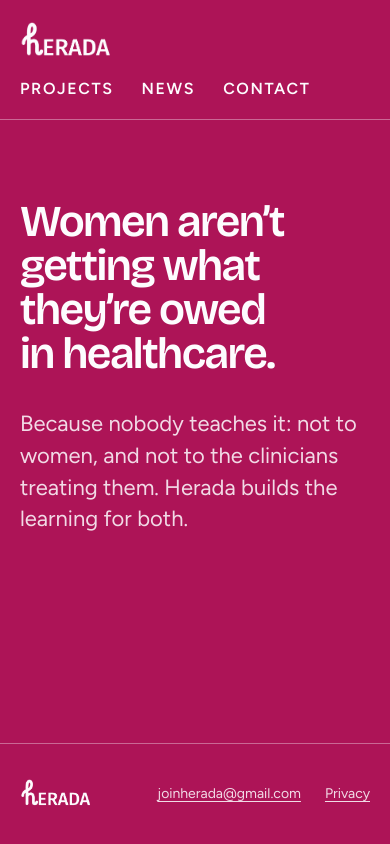
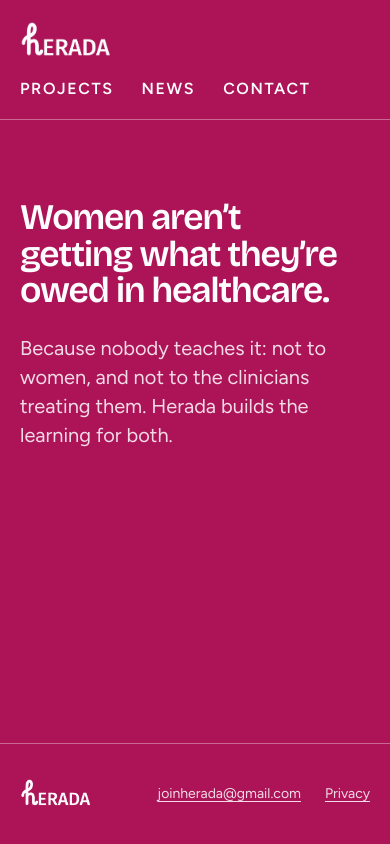
Before and after one commit to krit-rr/herada-monorepo, a plain HTML site: page site/index.html in a window 390 px wide. Drawn offline with nearby package versions, Linux system fonts and the light colour scheme.

Commit message:
Home headline a size down
Per Krit on Nov 22: the hero headline now runs from 2.25rem on a phone to
4.75rem on a laptop instead of 2.75rem to 7.5rem, two lines at 1280 and three
at 390, with the lede a step smaller to match and capped at 44rem.

```diff
--- a/site/assets/css/herada.css
+++ b/site/assets/css/herada.css
@@ -128,9 +128,9 @@ h1, h2, h3 {
 /* Hero: the mission, and nothing else */
 .hr-hero { padding: clamp(5rem, 15vw, 11rem) 0; }
 .hr-hero h1 {
-  font-size: clamp(2.75rem, 10vw, 7.5rem);
-  line-height: 1;
-  letter-spacing: -0.035em;
+  font-size: clamp(2.25rem, 6vw, 4.75rem);
+  line-height: 1.02;
+  letter-spacing: -0.03em;
 }
 .hr-lede {
   max-width: 38rem;
@@ -140,9 +140,9 @@ h1, h2, h3 {
   color: var(--ink-soft);
 }
 .hr-hero .hr-lede {
-  max-width: none;
-  margin-top: 2rem;
-  font-size: clamp(1.375rem, 2.6vw, 1.875rem);
+  max-width: 44rem;
+  margin-top: 1.5rem;
+  font-size: clamp(1.25rem, 2vw, 1.5rem);
   line-height: 1.45;
 }
 
```
